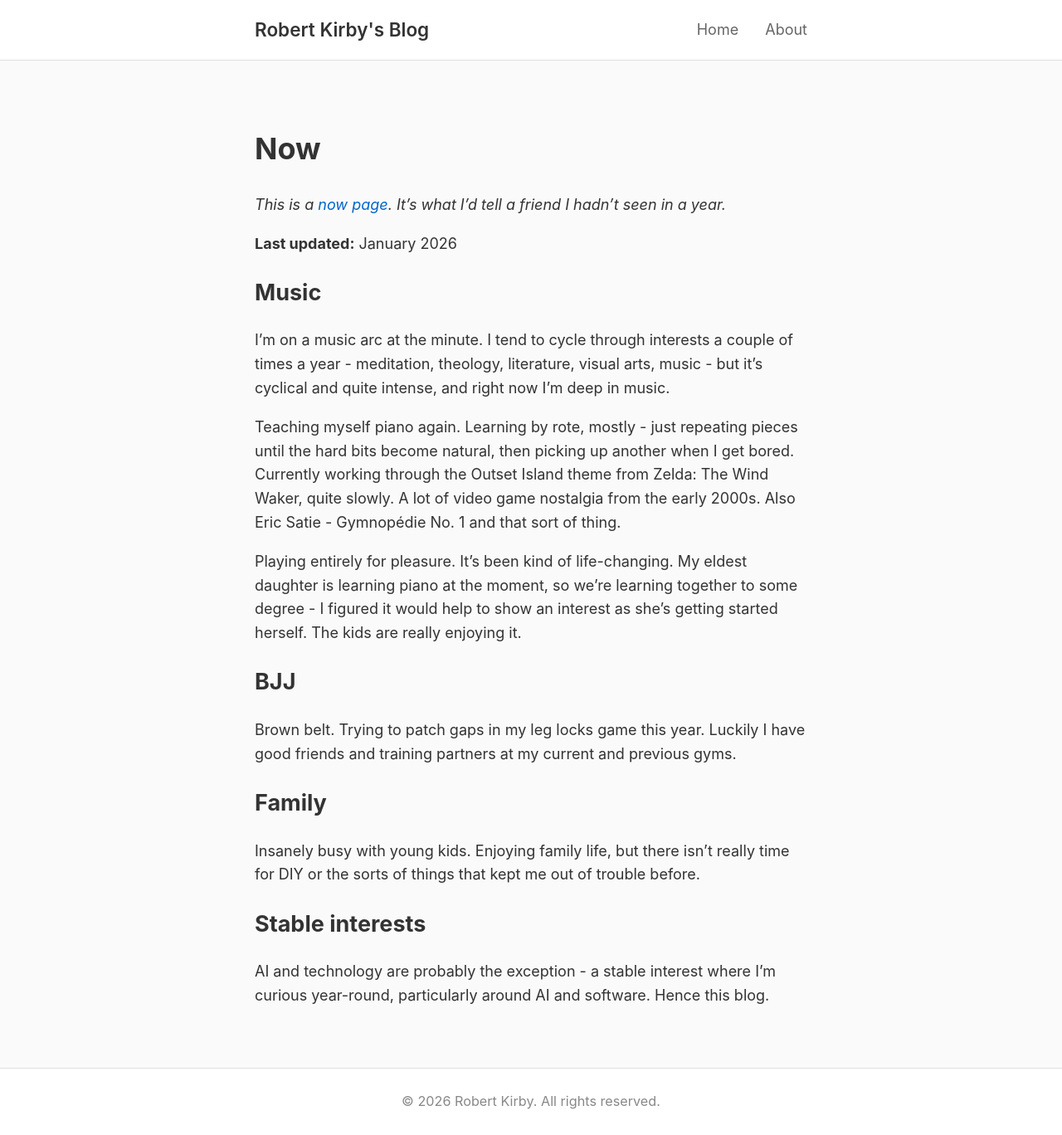
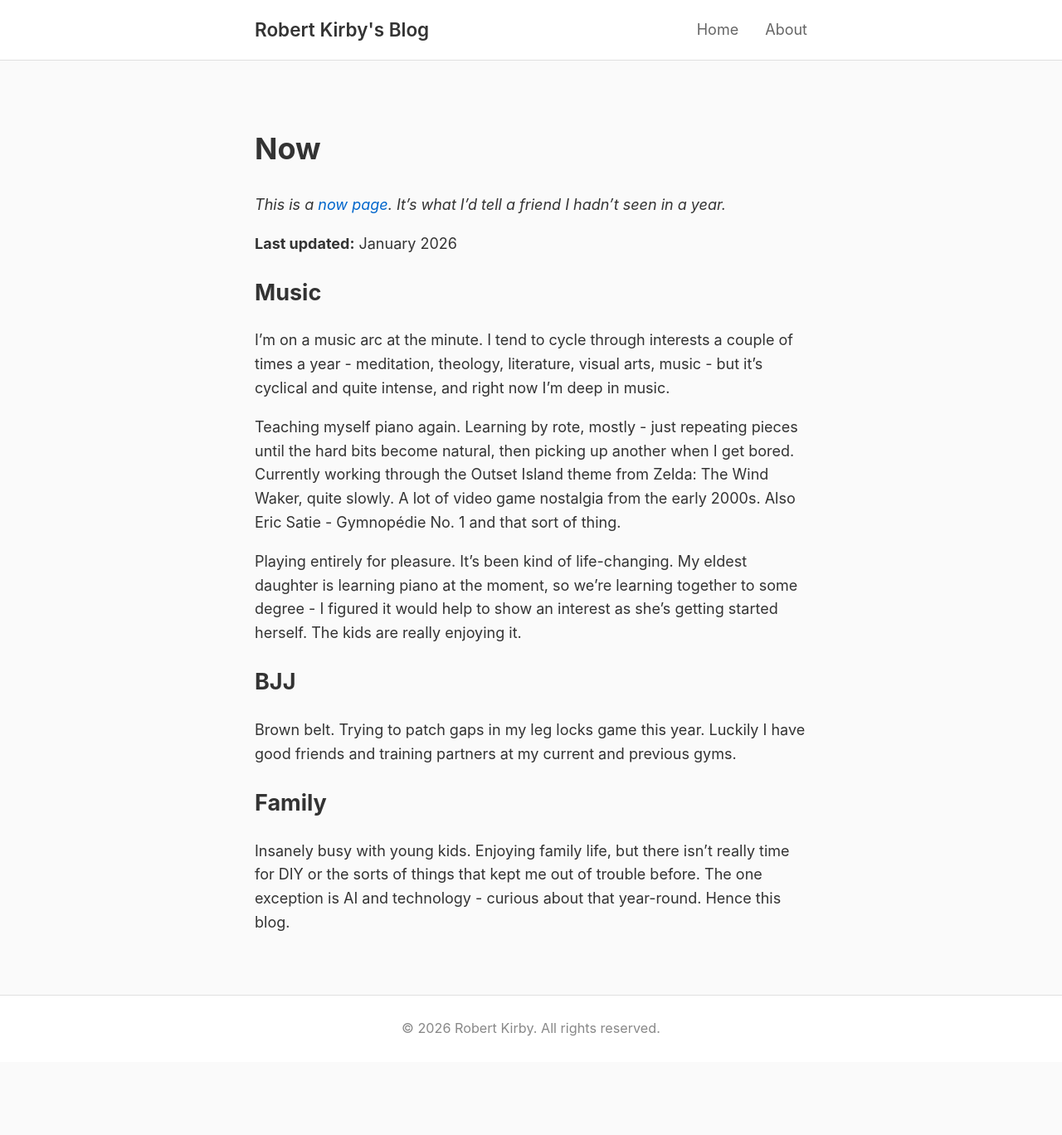
Before and after one commit to rob137/rob137.github.io, a Jekyll site: the page built from now.md, in a window 1280 px wide. Shown: the whole page at 83% size. Built offline with Jekyll 4.4.1, drawn with Linux system fonts in a browser that asks for light colours; after the commit the page ends 1280 px from its top, so only the background shows below that.

Commit message:
Weave stable interests into Family section

```diff
--- a/now.md
+++ b/now.md
@@ -23,8 +23,4 @@ Brown belt. Trying to patch gaps in my leg locks game this year. Luckily I have
 
 ## Family
 
-Insanely busy with young kids. Enjoying family life, but there isn't really time for DIY or the sorts of things that kept me out of trouble before.
-
-## Stable interests
-
-AI and technology are probably the exception - a stable interest where I'm curious year-round, particularly around AI and software. Hence this blog.
+Insanely busy with young kids. Enjoying family life, but there isn't really time for DIY or the sorts of things that kept me out of trouble before. The one exception is AI and technology - curious about that year-round. Hence this blog.
```
